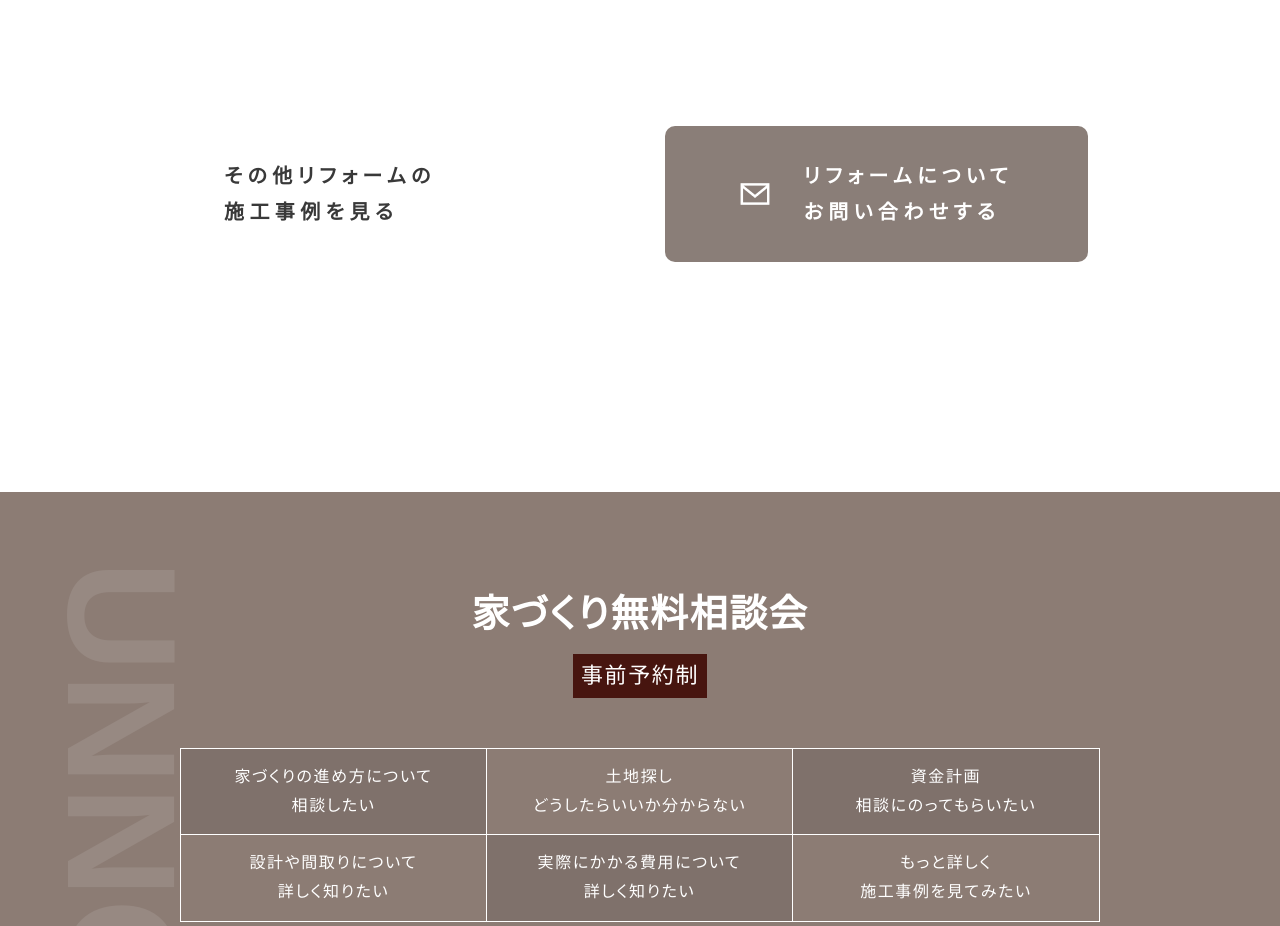
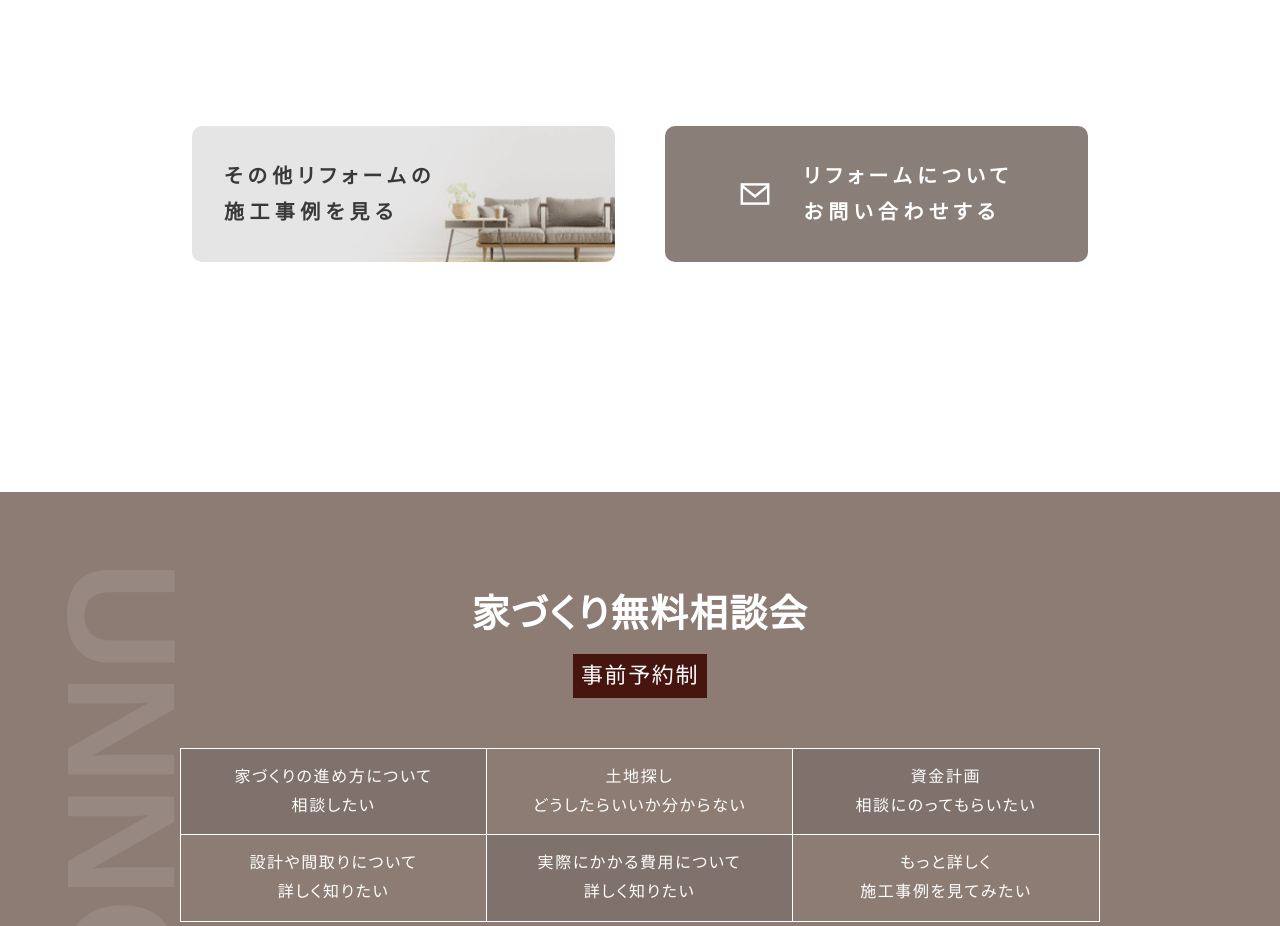
Before and after one commit to tnishino-0828/tnishino-250207, a plain HTML site: page index.html in a window 1280 px wide. Shown: the part 8320-9246 px from the top of the page. Drawn offline with Linux system fonts and the light colour scheme.

Commit message:
Add files via upload

```diff
--- a/css/style.scss
+++ b/css/style.scss
@@ -784,7 +784,7 @@ section.renovation {
         }
         &:first-child {
           a {
-            background-image: url('img/reform_case_link_bg.webp');
+            background-image: url('../img/reform_case_link_bg.webp');
             background-size: cover;
             background-position: center;
             color: #393939;
```
Also changed, not shown: css/style.css.
